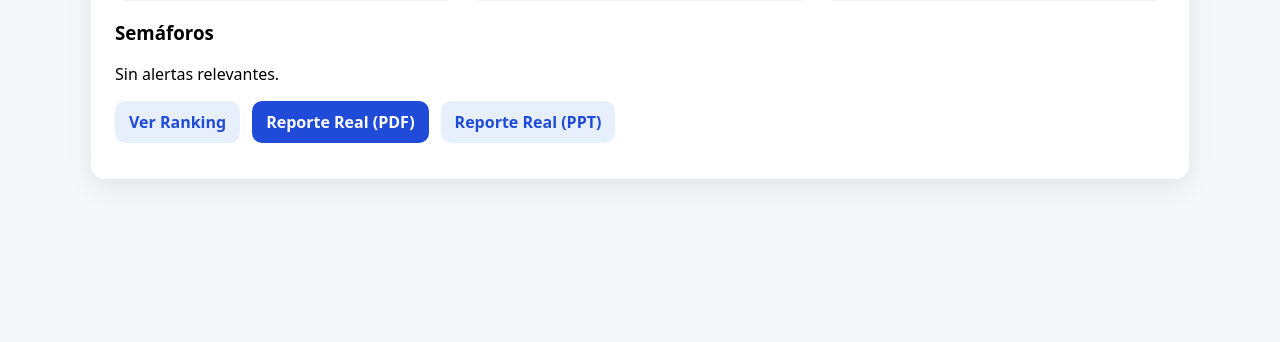
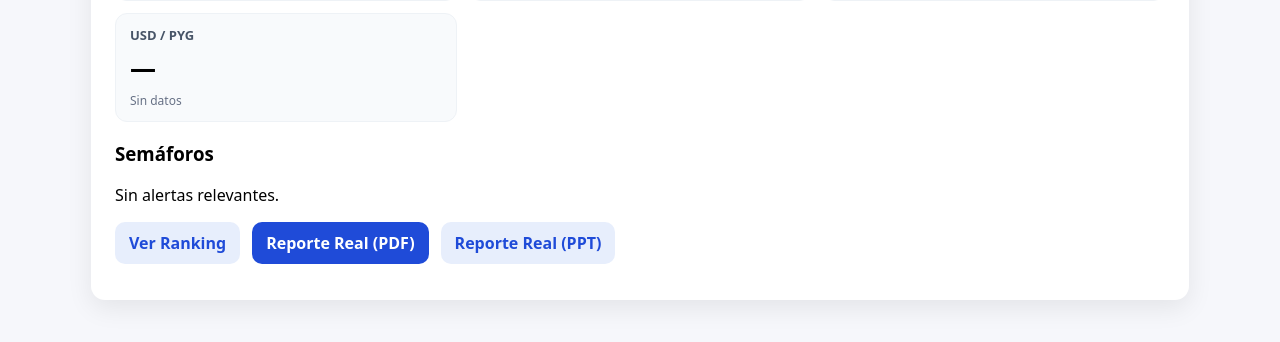
Before and after one commit to jorverg-design/ompp-observatorio, a FastAPI app: page / in a window 1280 px wide. Shown: the part 328-670 px from the top of the page. Run offline with FastAPI, Linux system fonts and the light colour scheme; tables that the repository leaves empty hold one stand-in row (values such as "Sample post"); data that the repository does not hold is empty.

Commit message:
Update dashboard.html

```diff
--- a/app/templates/dashboard.html
+++ b/app/templates/dashboard.html
@@ -1,18 +1,31 @@
-<!doctype html><html lang="es"><head>
-<meta charset="utf-8"><title>OMPP — Dashboard</title>
-<link rel="stylesheet" href="/static/style.css"></head><body>
+<!doctype html>
+<html lang="es">
+<head>
+<meta charset="utf-8">
+<title>OMPP — Dashboard</title>
+<link rel="stylesheet" href="/static/style.css">
+</head>
+
+<body>
+
 <div class="container">
+
 <h1>OMPP Sistema con Reporte Real — Dashboard</h1>
 <p class="muted">Sistema (v1). Carga semanal + reporte PDF estilo institucional.</p>
+
 <div class="actions">
 <a class="btn secondary" href="/ranking">Ver Ranking</a>
 <a class="btn" href="/carga">Cargar datos semanales</a>
+
 <form class="inline" action="/import_excel" method="post" enctype="multipart/form-data">
   <input type="file" name="file" accept=".xlsx" required>
   <input type="hidden" name="source" value="Excel">
   <button class="btn secondary" type="submit">Importar Excel (Canasta_25)</button>
 </form>
+
 </div>
+
+
 {% if last %}
 
 <h2>Semana: {{ last }}</h2>
@@ -35,6 +48,33 @@
 <div class="s">Variación semanal: {{ fmt_pct(m.costilla_weekly_change) }}</div>
 </div>
 
+<div class="card">
+<div class="k">USD / PYG</div>
+
+{% if usd_value %}
+
+<div class="v">{{ fmt_gs(usd_value) }}</div>
+
+<div class="s">
+Variación 24h:
+
+{% if usd_change_24h %}
+{{ "%.2f"|format(usd_change_24h) }}%
+{% else %}
+—
+{% endif %}
+
+</div>
+
+{% else %}
+
+<div class="v">—</div>
+<div class="s">Sin datos</div>
+
+{% endif %}
+
+</div>
+
 </div>
 
 
@@ -43,9 +83,11 @@
 {% if m.alerts and m.alerts|length > 0 %}
 
 <ul>
+
 {% for a in m.alerts %}
 <li>{{ a.msg }}</li>
 {% endfor %}
+
 </ul>
 
 {% else %}
@@ -57,7 +99,9 @@
 
 <div class="actions">
 
-<a class="btn secondary" href="/ranking">Ver Ranking</a>
+<a class="btn secondary" href="/ranking">
+Ver Ranking
+</a>
 
 <a class="btn" href="/reporte/pdf_real?obs_date={{ last }}">
 Reporte Real (PDF)
@@ -76,6 +120,7 @@ Reporte Real (PPT)
 
 {% endif %}
 
+</div>
 
 </body>
 </html>
```
